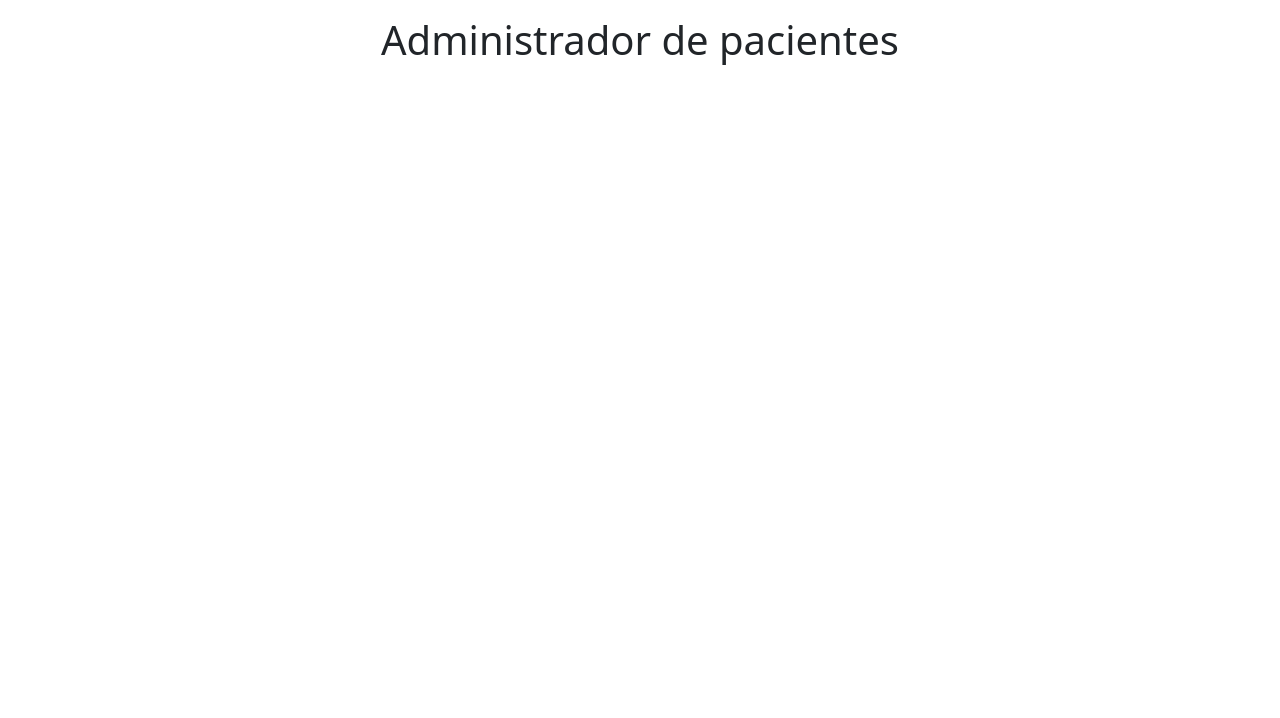
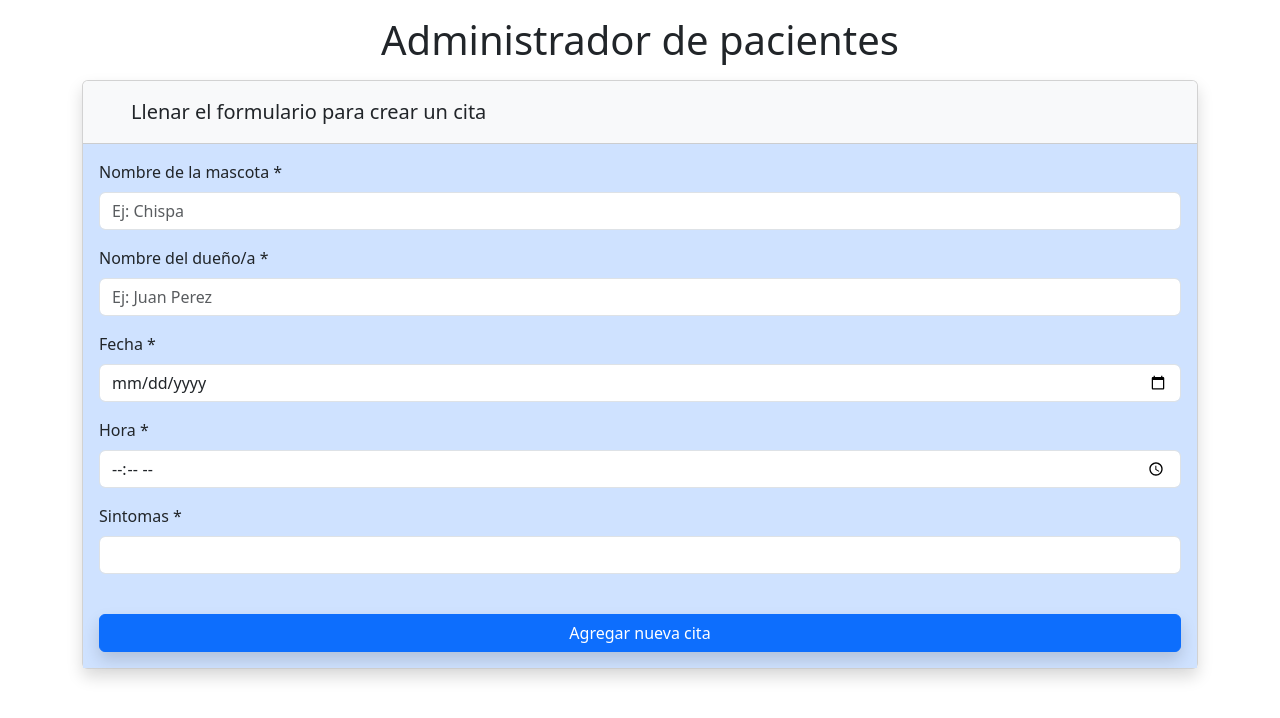
Before and after one commit to juanchiblanco/react-pacientesVeterinaria, a React (Vite) app: page / in a window 1280 px wide. Shown: the top 718 px of the page. Built offline with nearby package versions, Linux system fonts and the light colour scheme.

Commit message:
disenio del form

```diff
--- a/src/App.jsx
+++ b/src/App.jsx
@@ -1,10 +1,12 @@
 import "bootstrap/dist/css/bootstrap.min.css";
+import FormularioPaciente from "./components/FormularioPaciente";
 
 function App() {
 
   return (
     <main className="container my-3">
     <h1 className="text-center">Administrador de pacientes</h1>
+    <FormularioPaciente/>
     </main>
   )
 }
--- a/src/components/FormularioPaciente.jsx
+++ b/src/components/FormularioPaciente.jsx
@@ -1,9 +1,46 @@
+import Button from "react-bootstrap/Button";
+import Form from "react-bootstrap/Form";
+import Card from "react-bootstrap/Card";
+
 const FormularioPaciente = () => {
-    return (
-        <div>
-
-        </div>
-    );
+  return (
+    <Card className="shadow my-3">
+      <Card.Header className="ps-5 py-3 bg-light lead">Llenar el formulario para crear un cita</Card.Header>
+      <Card.Body className="bg-primary-subtle">
+        <Form>
+          <Form.Group className="mb-3" controlId="nombreMascota">
+            <Form.Label>Nombre de la mascota *</Form.Label>
+            <Form.Control type="name" placeholder="Ej: Chispa" required />
+          </Form.Group>
+          <Form.Group className="mb-3" controlId="nombreDuenio">
+            <Form.Label>Nombre del dueño/a *</Form.Label>
+            <Form.Control type="name" placeholder="Ej: Juan Perez" required />
+          </Form.Group>
+          <Form.Group className="mb-3" controlId="fecha">
+            <Form.Label>Fecha *</Form.Label>
+            <Form.Control type="date" required />
+          </Form.Group>
+          <Form.Group className="mb-3" controlId="hora">
+            <Form.Label>Hora *</Form.Label>
+            <Form.Control
+              type="time"
+              required
+            />
+          </Form.Group>
+          <Form.Group className="mb-3" controlId="sintoma">
+            <Form.Label>Sintomas *</Form.Label>
+            <Form.Control
+              type="text"
+              required
+            />
+          </Form.Group>
+          <Button variant="primary" type="submit" className="mt-4 w-100 shadow">
+            Agregar nueva cita
+          </Button>
+        </Form>
+      </Card.Body>
+    </Card>
+  );
 };
 
 export default FormularioPaciente;
```
